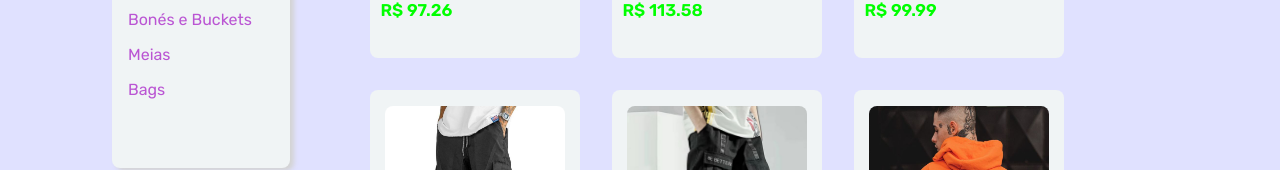
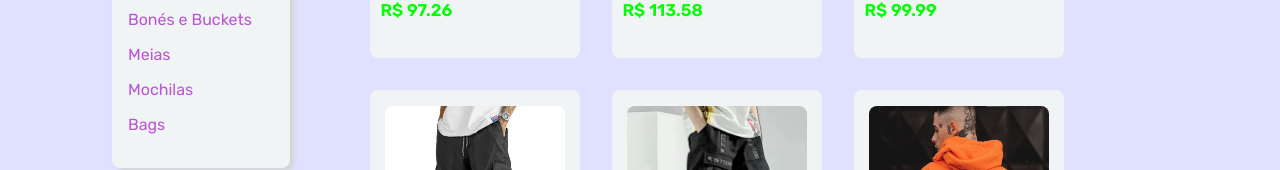
Before and after one commit to gustavocarvalho-ra/NextJs-Loja_Roupas, a Next.js app: page /pages/all in a window 1280 px wide. Shown: the part 532-702 px from the top of the page. Built offline with nearby package versions, Linux system fonts and the light colour scheme; a web font is replaced by a local one.

Commit message:
feat: add Link for new page

```diff
--- a/app/components/Menu/index.tsx
+++ b/app/components/Menu/index.tsx
@@ -15,6 +15,7 @@ export default function Menu() {
         <Link href={"../pages/tenis"}>Tênis</Link>
         <Link href={"../pages/bones"}>Bonés e Buckets</Link>
         <Link href={"../pages/meias"}>Meias</Link>
+        <Link href={"../pages/mochilas"}>Mochilas</Link>
         <Link href={"../pages/bags"}>Bags</Link>
       </div>
     </Mn>
```
